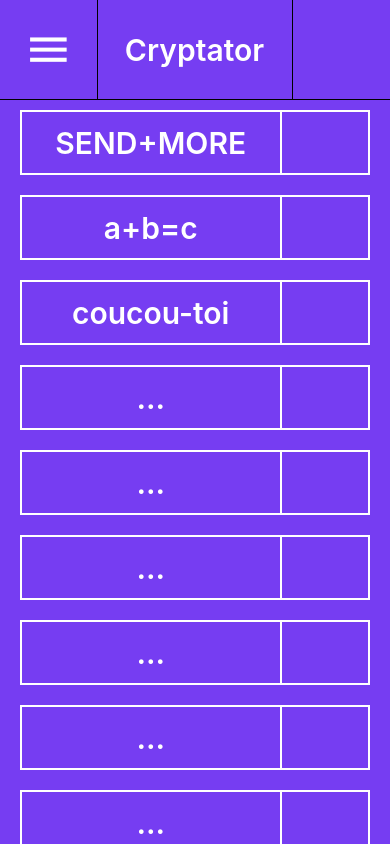
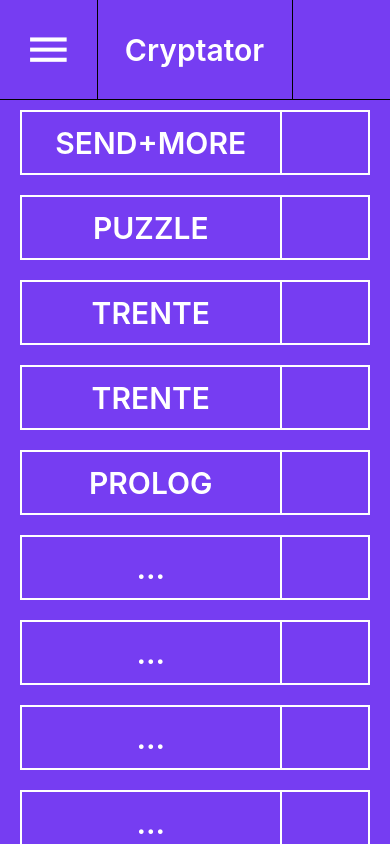
Before and after one commit to FissoreD/CryptatorApp, a React Native app: screen /Classic in a window 390 px wide. Built offline with nearby package versions, Linux system fonts and the light colour scheme.

Commit message:
reduce numbers size

```diff
--- a/components/Numbers.tsx
+++ b/components/Numbers.tsx
@@ -15,7 +15,7 @@
 }
 
 const buttonStyle = {
-  "Active": { bg: colors.black, border: colors.lightgray, txt: colors.lightgray },
+  "Active": { bg: colors.black, border: colors.blue, txt: colors.pink },
   "Blocked": { bg: colors.none, border: colors.black, txt: colors.lightgray },
 }
 
@@ -30,9 +30,9 @@
 
   const dispatch = useAppDispatch()
 
-  const activeColor = doneNumbers.includes(props.name) ? colors.lightgray : usedNumbers.includes(props.name) ? colors.color : colors.black;
-  const activeBackgroundColor = usedNumbers.includes(props.name) ? colors.black : invalidAffectation.includes(props.name) ? colors.red : colors.none;
-  const activeBorderColor = doneNumbers.includes(props.name) ? colors.lightgray : colors.black;
+  const activeColor = affectation === props.name ? colors.backgroundColor : usedNumbers.includes(props.name) ? colors.lightgray : colors.black;
+  const activeBackgroundColor = colors.none;
+  const activeBorderColor = affectation === props.name ? colors.backgroundColor : usedNumbers.includes(props.name) ? colors.lightgray : colors.black;
 
   const style: StyleProp<ViewStyle>[] = [styles.circle, styles.center, { borderColor: activeBorderColor, backgroundColor: activeBackgroundColor }];
   if (props.style) {
--- a/components/Puzzle.tsx
+++ b/components/Puzzle.tsx
@@ -25,9 +25,6 @@
       justifyContent: "flex-end",
     },
     letter: {
-      height: 60,
-      width: 45,
-      fontSize: 50,
       fontweight: 600
     }
   });
@@ -41,7 +38,7 @@
       operator = "";
       const toAddletters = [];
       if (equation[i] === COMPARATORS.EQ) {
-        for (let j = 0; j < max; j++) {
+        for (let j = 0; j < max-1; j++) {
           toAddletters.push(<Letter key={key} name="—" style={localStyle.letter} />);
           key++
         }
--- a/components/constants.ts
+++ b/components/constants.ts
@@ -8,7 +8,7 @@
 
 export const COLOR_NONE = "none"
 
-export const CIRCLE_SIZE = 60;
+export const CIRCLE_SIZE = 45;
 export const BORDER_SIZE = 2;
 
 export const HEADER_HEIGHT = 100;
--- a/navigation/puzzlesList.ts
+++ b/navigation/puzzlesList.ts
@@ -16,9 +16,10 @@
 
 const puzzlesList:PuzzleData[] = [
   {name: 'SEND+MORE', equation: ["SEND", "+", "MORE", "=", "MONEY"]},
-  {name: 'a+b=c', equation: ["a", "+", "b", "=", "c"]},
-  {name: 'coucou-toi', equation: ["coucou", "-", "toi", "=", "salut"]},
-  {name: '...', equation: ["ABC", "+", "CDE", "=", "FGH"]},
+  {name: 'PUZZLE', equation: ["LETTER", "+", "VALUE", "=", "PUZZLE"]},
+  {name: 'TRENTE', equation: ["CINQ", "+", "UN", "+", "TROIS", "+", "ONZE", "+", "QUINZE", "=", "TRENTE"]},
+  {name: 'TRENTE', equation: ["CINQ", "*", "SIX", "=", "TRENTE"]},
+  {name: 'PROLOG', equation: ["LEARN", "+", "LINEAR", "+", "LOGIC", "=", "PROLOG"]},
   {name: '...', equation: ["ABC", "+", "CDE", "=", "FGH"]},
   {name: '...', equation: ["ABC", "+", "CDE", "=", "FGH"]},
   {name: '...', equation: ["ABC", "+", "CDE", "=", "FGH"]},
```
